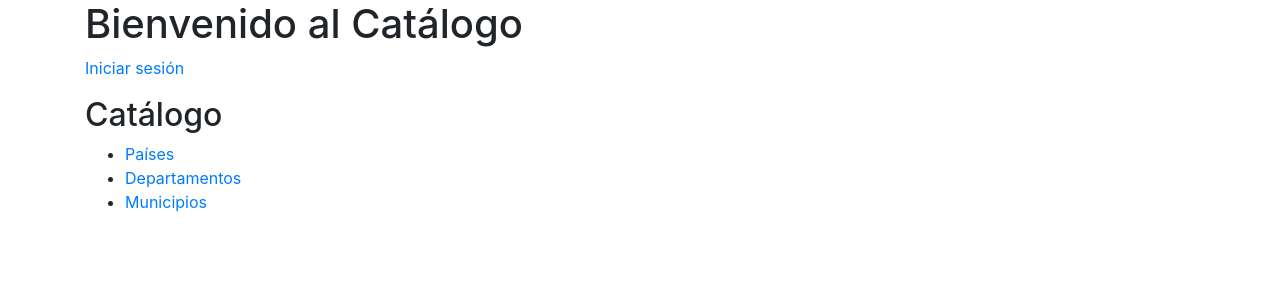
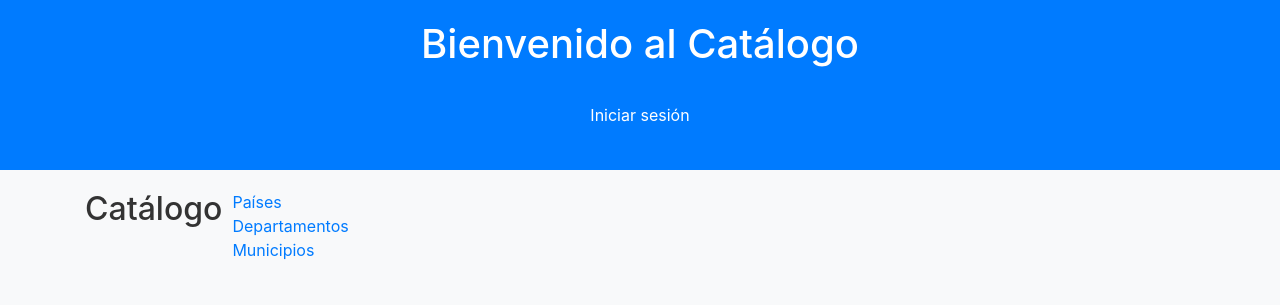
Before and after one commit to JulioPonce77/MiPrimerProyecto, a Django app: page / in a window 1280 px wide. Shown: the top 305 px of the page. Run offline with Django 5.2, Linux system fonts and the light colour scheme; some libraries are stand-ins or nearby versions.

Commit message:
Cambios esteticos y funcionales en Inicio de Sesion

```diff
--- a/catalogo/templates/catalogo/home.html
+++ b/catalogo/templates/catalogo/home.html
@@ -1,34 +1,74 @@
-
-{% load static %}
 <!DOCTYPE html>
 <html lang="es">
 <head>
     <meta charset="UTF-8">
     <meta name="viewport" content="width=device-width, initial-scale=1.0">
-    <title>Página de Inicio</title>
+    <title>Bienvenido al Catálogo</title>
     <link rel="stylesheet" href="https://maxcdn.bootstrapcdn.com/bootstrap/4.5.2/css/bootstrap.min.css">
+    <style>
+        body {
+            background-color: #f8f9fa;
+            color: #333;
+        }
+        .header {
+            background-color: #007bff;
+            color: white;
+            padding: 20px;
+            text-align: center;
+        }
+        .nav {
+            margin: 20px 0;
+        }
+        .nav a {
+            margin: 0 10px;
+            color: #007bff;
+            text-decoration: none;
+        }
+        .nav a:hover {
+            text-decoration: underline;
+        }
+        .welcome {
+            margin-top: 50px;
+            text-align: center;
+        }
+        .btn {
+            margin-top: 20px;
+        }
+        .cat-image {
+            max-width: 50%;
+            height: auto;
+            margin-top: 20px;
+            border-radius: 10px;
+        }
+    </style>
 </head>
 <body>
-    <div class="container">
+    <div class="header">
         <h1>Bienvenido al Catálogo</h1>
         {% if user.is_authenticated %}
             <p>Hola, {{ user.email }}!</p>
-            <form method="post" action="{% url 'logout' %}" style="display: inline;">
+            <form method="post" action="{% url 'logout' %}" style="display:inline;">
                 {% csrf_token %}
                 <button type="submit" class="btn btn-danger">Cerrar sesión</button>
             </form>
         {% else %}
-            <p><a href="{% url 'login' %}">Iniciar sesión</a></p>
+            <p><a href="{% url 'login' %}" class="btn btn-primary">Iniciar sesión</a></p>
         {% endif %}
-
-        <h2>Catálogo</h2>
-        <nav>
-            <ul>
+    </div>
+    <div class="container">
+        <div class="nav">
+            <h2>Catálogo</h2>
+            <ul class="list-unstyled">
                 <li><a href="{% url 'pais_list' %}">Países</a></li>
                 <li><a href="{% url 'departamento_list' %}">Departamentos</a></li>
                 <li><a href="{% url 'municipio_list' %}">Municipios</a></li>
             </ul>
-        </nav>
+        </div>
+        <div class="welcome">
+            <h3>Explora nuestro catálogo</h3>
+            <p>Descubre y gestiona información sobre países, departamentos y municipios.</p>
+            <img src="https://images.pexels.com/photos/6220559/pexels-photo-6220559.jpeg?auto=compress&cs=tinysrgb&w=1260&h=750&dpr=1" alt="Mapa" class="cat-image">
+        </div>
     </div>
 </body>
 </html>
```
